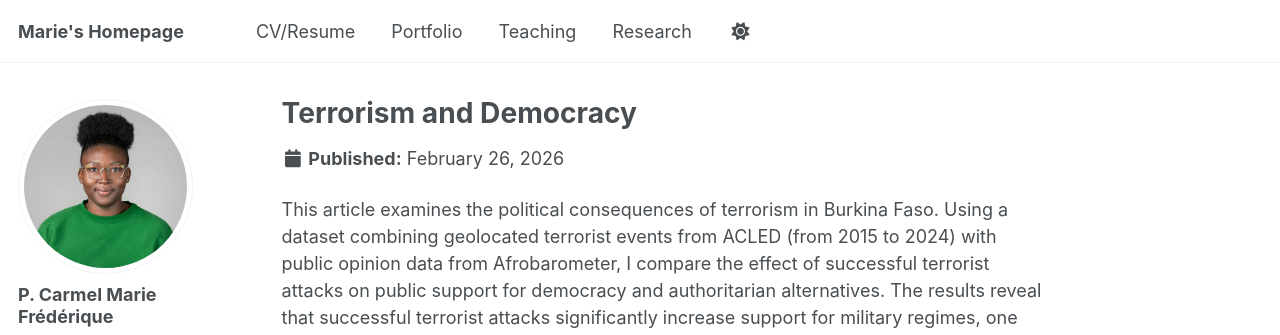
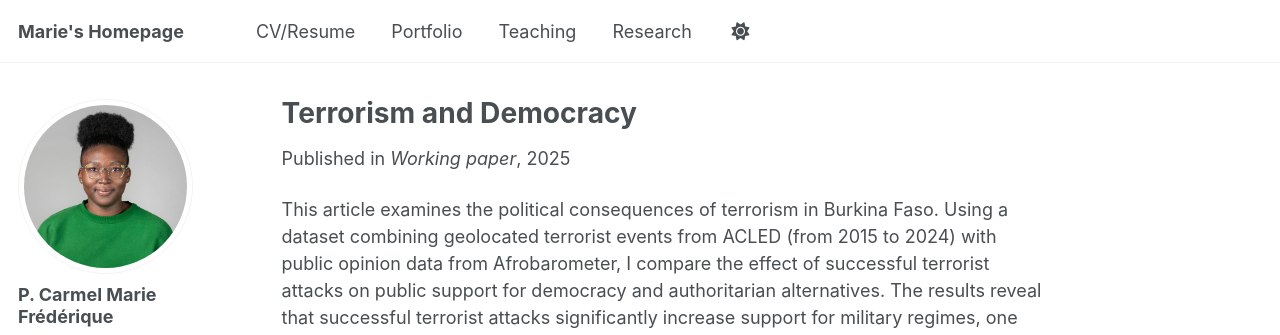
Before and after one commit to appgpk/appgpk.github.io, a Jekyll site: the page built from _publications/terrorism-paper.md, in a window 1280 px wide. Shown: the top 335 px of the page. Built offline with Jekyll 4.4.1, drawn with Linux system fonts in a browser that asks for light colours; a script bundle is joined from its source files by our own code; library files that are not in the unit come from our copies.

Commit message:
Update terrorism-paper.md

```diff
--- a/_publications/terrorism-paper.md
+++ b/_publications/terrorism-paper.md
@@ -4,6 +4,8 @@ collection: publications
 category: manuscripts
 permalink: /publication/terrorism-paper
 excerpt: " "
+venue: "Working paper"
+date: 2025-01-01
 paperurl: 'https://appgpk.github.io/files/Terrorism___Democracy___BF.pdf'
 ---
 
```
